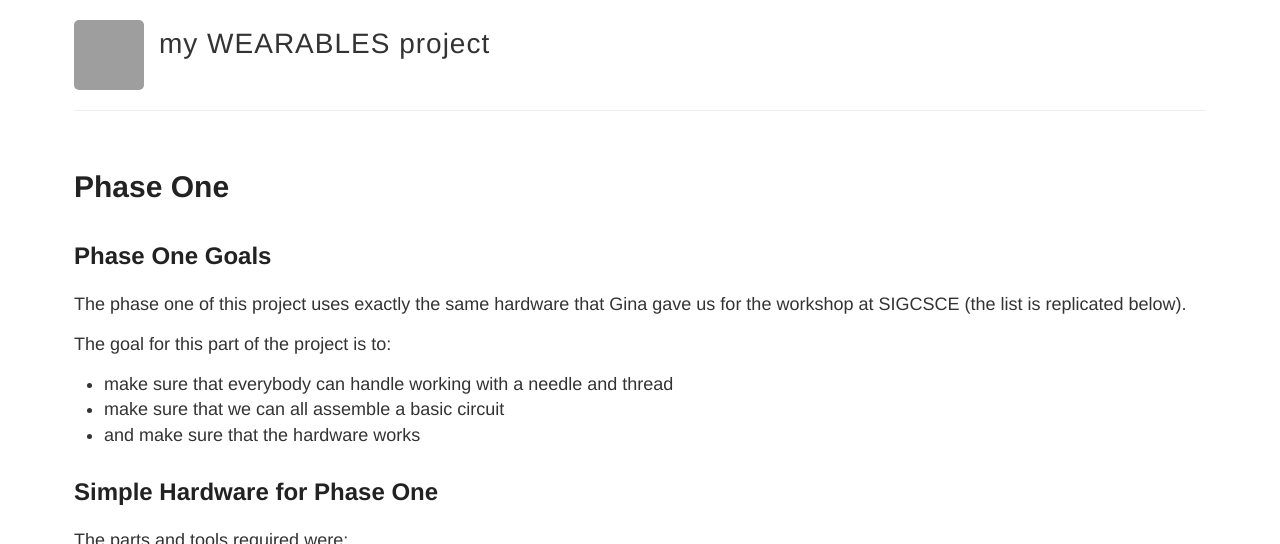
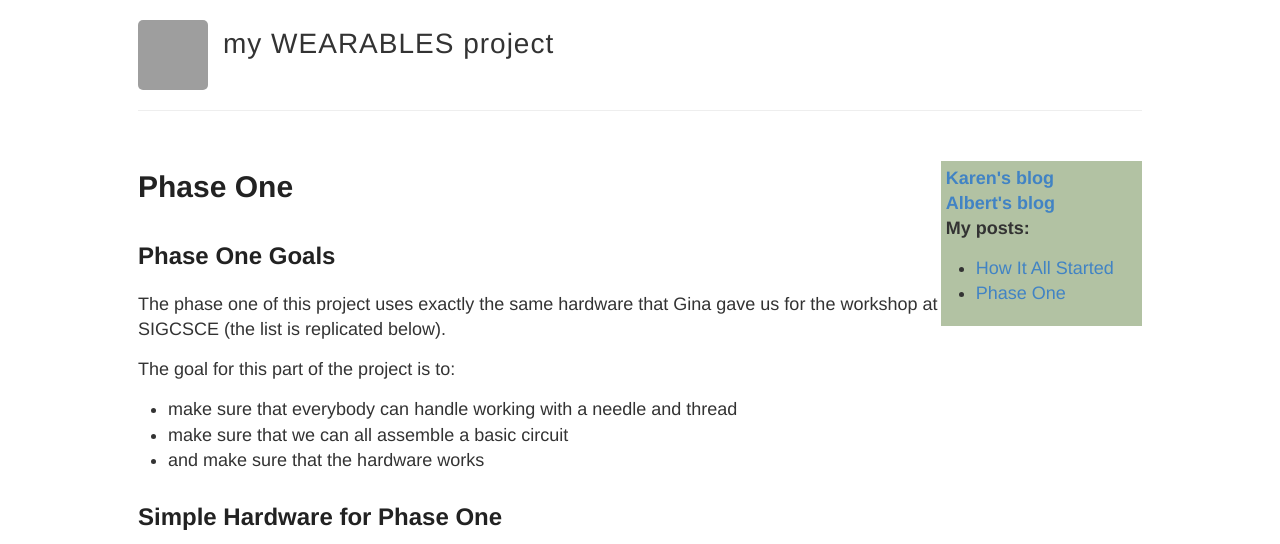
Before and after one commit to joannakl/wearables_blog, a Jekyll site: the page built from _posts/2019-09-18-phase1.md, in a window 1280 px wide, cut to the strip 0-544 px from the top of the page. Built offline with Jekyll 4.4.1, drawn with Linux system fonts in a browser that asks for light colours; grey boxes are pictures that could not be loaded.

Commit message:
moving aside to a separate file

```diff
--- /dev/null
+++ b/_includes/aside.html
@@ -0,0 +1,12 @@
+<aside>
+<b><a href="https://kac844.github.io/Homepage/" >Karen's blog</a></b><br>
+<b><a href="https://a1liu.com/wearables-blog/" >Albert's blog</a></b><br>
+<b>My posts:</b>
+  <ul>
+    {% for post in site.posts reversed%}
+      <li>
+        <a href="{{ post.url }}">{{ post.title }}</a>
+      </li>
+    {% endfor %}
+  </ul>
+</aside>
--- a/_layouts/post.html
+++ b/_layouts/post.html
@@ -1,6 +1,8 @@
 ---
 layout: default
 ---
+
+{% include aside.html %}
 
 <article class="post">
   <h1>{{ page.title }}</h1>
--- a/style.scss
+++ b/style.scss
@@ -27,7 +27,7 @@
   margin: 0 auto;
   /*max-width: 740px;*/
   padding: 0 10px;
-  width: 90%;
+  width: 80%;
 }
 
 aside {
@@ -314,6 +314,7 @@
 }
 
 .post {
+  width: 80%;
   blockquote {
     margin: 1.8em .8em;
     border-left: 2px solid $gray;
```
Also changed, not shown: index.html (+2 -12 lines).
